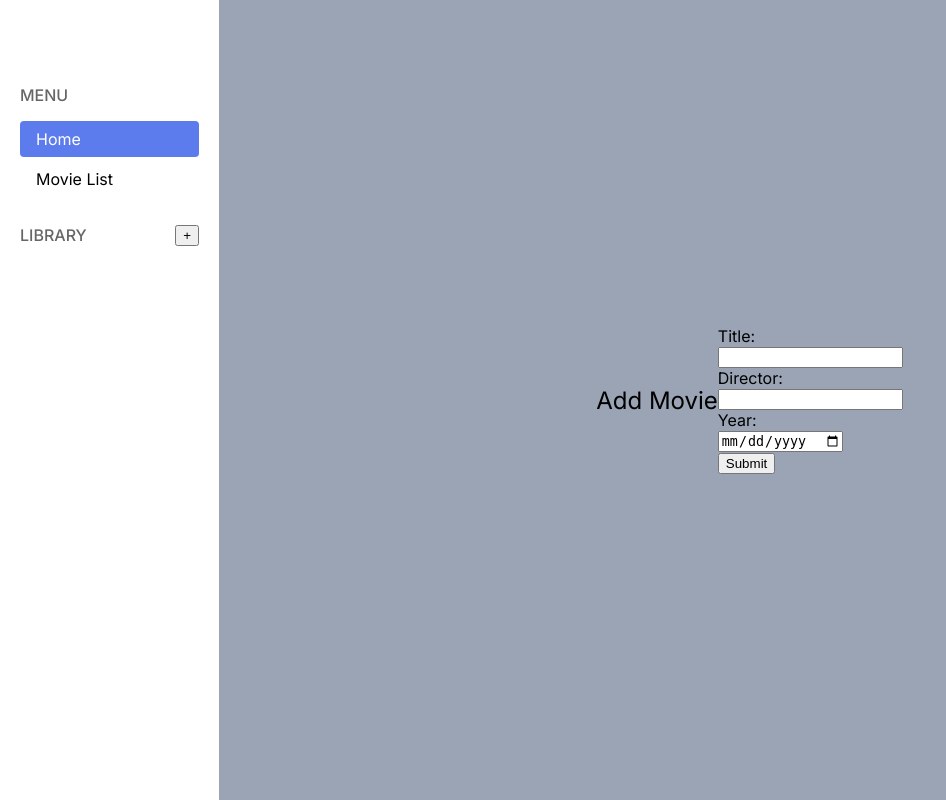
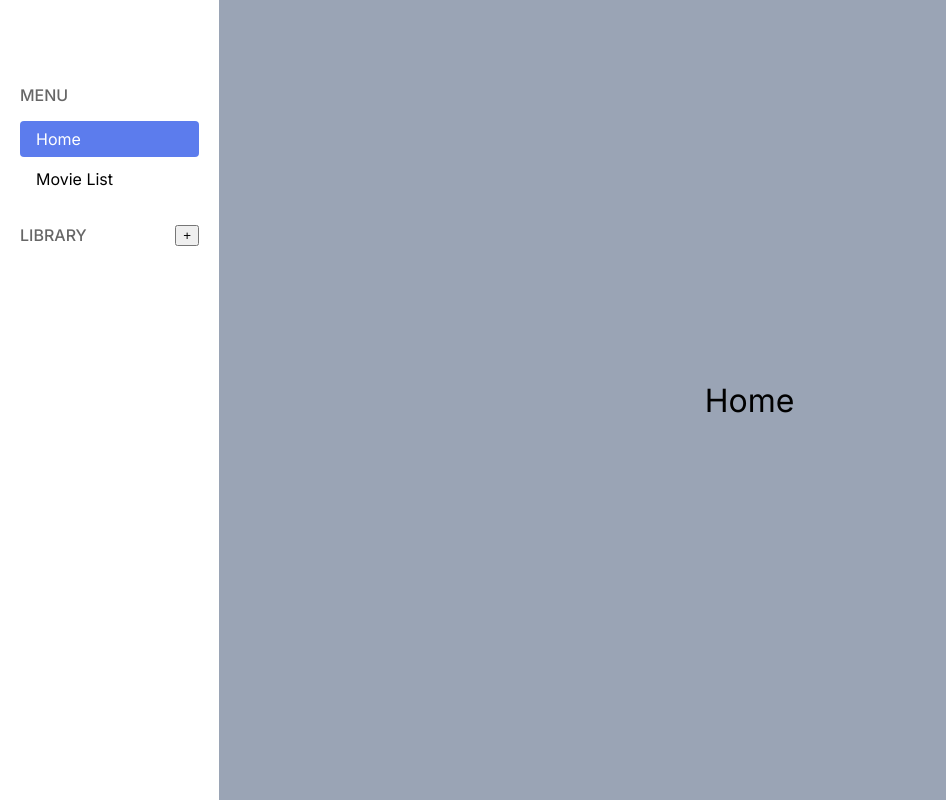
Before and after one commit to BustedElbow/IT6, a PHP site: page /index.php in a window 1280 px wide. Shown: the whole page, without its empty margins (0-946 px from the left). Run offline with PHP 8.4, Linux system fonts and the light colour scheme.

Commit message:
Added placheholder q a f; ;

```diff
--- a/index.php
+++ b/index.php
@@ -14,16 +14,7 @@
   <?php require('partials/sidebar.php'); ?>
 
   <main class="main">
-    <h2>Add Movie</h2>
-    <form action="addmovie.php" method="post">
-      <label for="title">Title:</label><br>
-      <input type="text" id="title" name="title" required><br>
-      <label for="director">Director:</label><br>
-      <input type="text" id="director" name="director" required><br>
-      <label for="year">Year:</label><br>
-      <input type="date" id="year" name="year" required><br>
-      <input type="submit" value="Submit">
-    </form>
+    <h1>Home</h1>
   </main>
   <script src="script.js"></script>
 </body>
```
